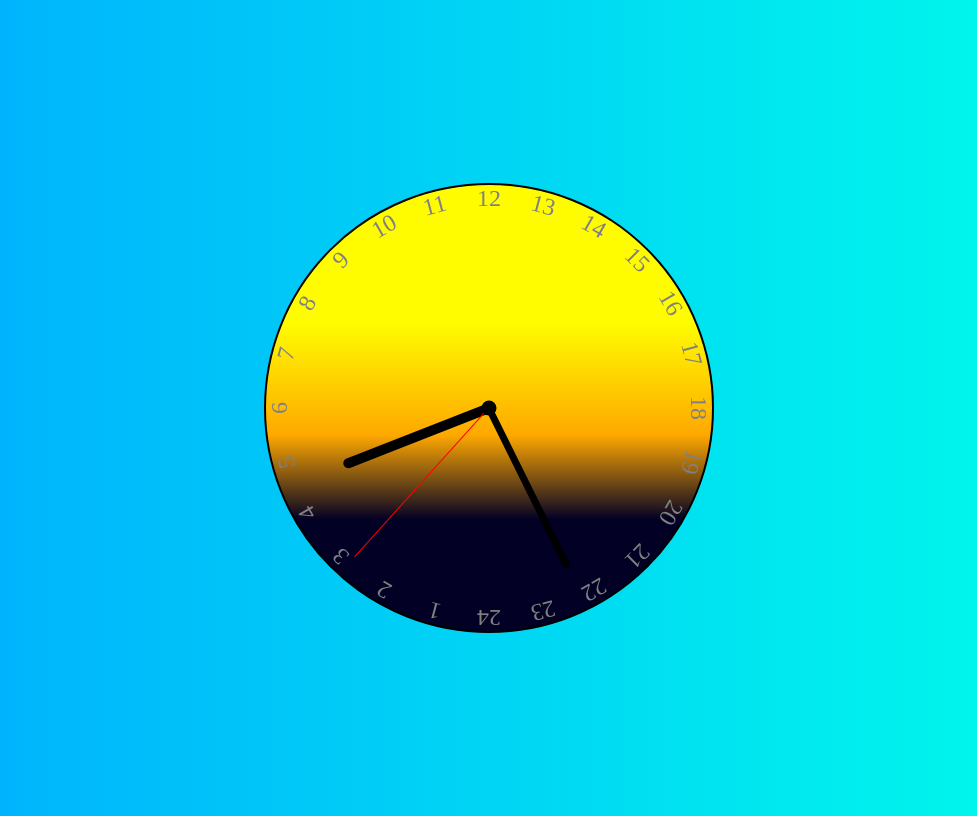
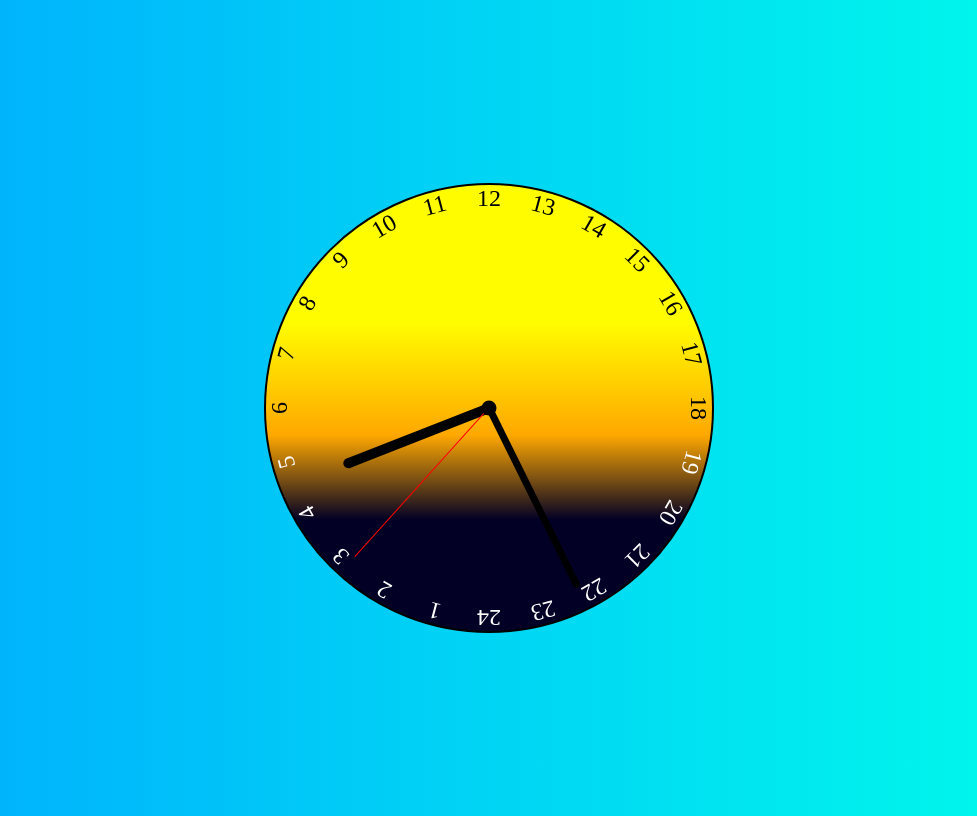
Before and after one commit to evey-pea/24hourclock, a plain HTML site: page index.html in a window 1280 px wide. Shown: the whole page, without its empty margins (151-1128 px from the left). Drawn offline with Linux system fonts and the light colour scheme.

Commit message:
number color

```diff
--- a/index.html
+++ b/index.html
@@ -11,11 +11,11 @@
     <div class="hand hour" data-hour-hand></div>
     <div class="hand minute" data-minute-hand></div>
     <div class="hand second" data-second-hand></div>
-    <div class="number number1">1</div>
-    <div class="number number2">2</div>
-    <div class="number number3">3</div>
-    <div class="number number4">4</div>
-    <div class="number number5">5</div>
+    <div class="number number1 light">1</div>
+    <div class="number number2 light">2</div>
+    <div class="number number3 light">3</div>
+    <div class="number number4 light">4</div>
+    <div class="number number5 light">5</div>
     <div class="number number6">6</div>
     <div class="number number7">7</div>
     <div class="number number8">8</div>
@@ -29,12 +29,12 @@
     <div class="number number16">16</div>
     <div class="number number17">17</div>
     <div class="number number18">18</div>
-    <div class="number number19">19</div>
-    <div class="number number20">20</div>
-    <div class="number number21">21</div>
-    <div class="number number22">22</div>
-    <div class="number number23">23</div>
-    <div class="number number24">24</div>
+    <div class="number number19 light">19</div>
+    <div class="number number20 light">20</div>
+    <div class="number number21 light">21</div>
+    <div class="number number22 light">22</div>
+    <div class="number number23 light">23</div>
+    <div class="number number24 light">24</div>
   </div>
   <script src="script.js"></script>
 </body>
--- a/style.css
+++ b/style.css
@@ -15,11 +15,15 @@ body {
   width: 450px;
   height: 450px;
   background: rgb(2,0,36);
-background: linear-gradient(0deg, rgba(2,0,36,1) 25%, rgba(255,168,0,1) 44%, rgba(255,252,0,1) 69%);
+  background: linear-gradient(0deg, rgba(2,0,36,1) 25%, rgba(255,168,0,1) 44%, rgba(255,252,0,1) 69%);
   border-radius: 50%;
   border: 2px solid black;
   position: relative;
-  color: grey;
+  color: black;
+}
+
+.light {
+  color: white;
 }
 
 .clock .number {
@@ -90,7 +94,7 @@ background: linear-gradient(0deg, rgba(2,0,36,1) 25%, rgba(255,168,0,1) 44%, rgb
 
 .clock .hand.minute {
   width: 7px;
-  height: 40%;
+  height: 45%;
   background-color: black;
 }
 
```
